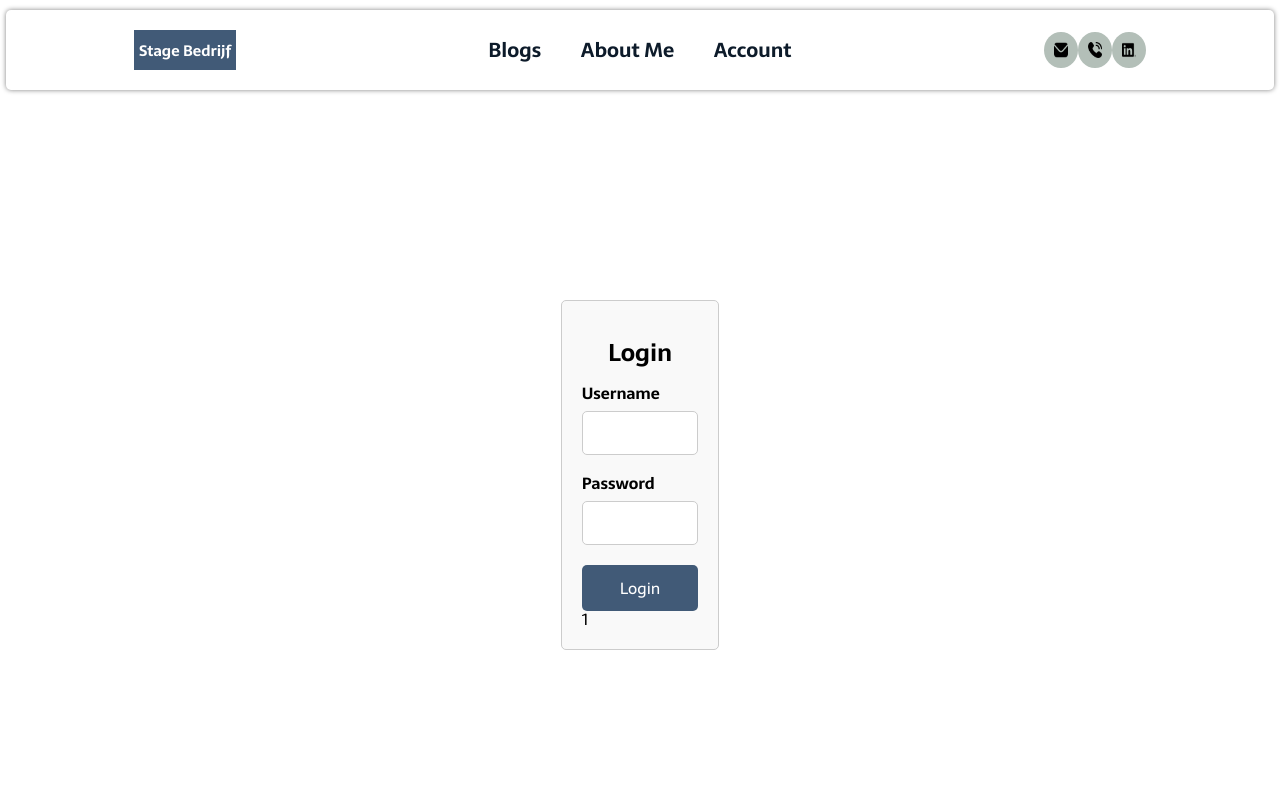
After one commit to RedaK-immalle/RedaK-immalle.github.io, a PHP site: page /account.php in a window 1280 px wide. The commit adds this page. Run offline with PHP 8.4, Linux system fonts and the light colour scheme.

Commit message:
Login Page made

```diff
--- /dev/null
+++ b/StageBedrijfSite/account.php
@@ -0,0 +1,74 @@
+<!DOCTYPE html>
+<html lang="nl">
+    <head>
+        <link rel="preconnect" href="https://fonts.googleapis.com">
+		<link rel="preconnect" href="https://fonts.gstatic.com" crossorigin>
+		<link href="https://fonts.googleapis.com/css2?family=Sarala:wght@400;700&display=swap" rel="stylesheet">
+
+        <meta charset="UTF-8">
+        <meta name="viewport" content="width=device-width, initial-scale=1.0">
+        <title>Account</title>
+        <link rel="stylesheet" type="text/css" href="css/style.css">
+    </head>
+    <body>
+        <nav>
+			<!-- Main Logo -->
+			<div id="logo">Stage Bedrijf</div>
+			<!-- Main Buttons -->
+			<ul id="main-nav-buttons">
+				<li><a href="./index.php">Blogs</a></li>
+				<li><a href="./index.php">About Me</a></li>
+				<li><a href="./account.php">Account</a></li>
+			</ul>
+
+			<!-- Socials -->
+			<ul id="social-nav-buttons">
+				<li><img class="social-nav-img" src="Icons/envelope.png"/></li>
+				<li><img class="social-nav-img" src="Icons/phone-call.png"/></li>
+				<li><img class="social-nav-img" src="Icons/linkedin.png"/></li>
+			</ul>
+		</nav>
+        <main>
+            <!-- Login Form -->
+            <div class="login-form">
+                <h2>Login</h2>
+                <form action="account.php" method="post">
+                    <label for="username">Username</label>
+                    <input type="text" id="username" name="username" required>
+
+                    <label for="password">Password</label>
+                    <input type="password" id="password" name="password" required>
+
+                    <input type="submit" name="submit" value="Login">
+                    <?php
+                    $hash = password_hash("testPass", PASSWORD_DEFAULT);
+                    echo password_verify('testPass', $hash)
+                    ?>
+                </form>
+            </div>
+            <?php
+
+                /* Establishing connection with database */
+                $conn = new mysqli("localhost", "root", "Leerling123", "stagebedrijf");
+                if($conn->connect_error) {die("<p>Connection error: " . $conn->connect_error . "</p>");}
+
+                if (isset($_POST['submit'])) {
+                    $sqlQuery = "SELECT * FROM tblUsers WHERE Username=\"".$_POST['username']."\" AND PasswordHash=\"".password_hash($_POST['password'])."\";";
+                    echo $sqlQuery;
+                    $sqlResult = $conn->query($sqlQuery);
+                }
+
+
+                /* Entering data
+                if ($sqlResult->num_rows > 0) {
+                    while ($row = $sqlResult->fetch_assoc()) {
+                        echo "<p>{$row['title']}: {$row['goal']}</p>";
+                    }
+                } else {
+                    echo "<p>Geen data gevonden!</p>";
+                }
+                */
+            ?>
+        </main>
+    </body>
+</html>
--- a/StageBedrijfSite/css/style.css
+++ b/StageBedrijfSite/css/style.css
@@ -12,10 +12,16 @@
 body, html {
   /* Hide the overflow at the left or right side of the page */
   height: 100%;
+  margin: 0;
+}
+
+body {
+  display: flex;
+  justify-content: center;
 }
 
 nav {
-  width: 100vw;
+  width: 99vw;
   height: 80px;
   padding-left: 10vw;
   padding-right: 10vw;
@@ -25,6 +31,8 @@ nav {
   justify-content: space-between;
   position: fixed;
   box-shadow: 0px 0px 5px gray;
+  border-radius: 5px;
+  margin-top: 10px;
   /* Stay on top of everything */
   z-index: 5;
 }
@@ -46,7 +54,8 @@ nav #logo {
   align-content: center;
 }
 nav #main-nav-buttons {
-  width: 20%;
+  width: 30%;
+  min-width: 20%;
 }
 nav #main-nav-buttons li a {
   font-size: 20px;
@@ -79,4 +88,53 @@ nav #social-nav-buttons li:hover {
   background-color: #e0e1dd;
 }
 
+main {
+  margin-top: 100px;
+}
+
+.login-form {
+  width: 50%;
+  height: 50%;
+  margin-top: 25vh;
+  margin-left: auto;
+  margin-right: auto;
+  padding: 20px;
+  border: 1px solid #ccc;
+  border-radius: 5px;
+  background-color: #f9f9f9;
+  box-sizing: border-box;
+  line-height: 1;
+}
+.login-form h2 {
+  margin-bottom: 20px;
+  font-size: 24px;
+  text-align: center;
+}
+.login-form label {
+  display: block;
+  margin-bottom: 10px;
+  font-weight: bold;
+}
+.login-form input[type=text],
+.login-form input[type=password] {
+  width: 100%;
+  padding: 10px;
+  margin-bottom: 20px;
+  border: 1px solid #ccc;
+  border-radius: 5px;
+}
+.login-form input[type=submit] {
+  width: 100%;
+  padding: 10px;
+  background-color: #415a77;
+  color: white;
+  border: none;
+  border-radius: 5px;
+  font-size: 16px;
+  cursor: pointer;
+}
+.login-form input[type=submit]:hover {
+  background-color: #e0e1dd;
+}
+
 /*# sourceMappingURL=style.css.map */
--- a/StageBedrijfSite/scss/style.scss
+++ b/StageBedrijfSite/scss/style.scss
@@ -11,18 +11,16 @@
 body, html {
     /* Hide the overflow at the left or right side of the page */
     height: 100%;
+    margin: 0;
+}
+
+body {
+  display: flex;
+  justify-content: center;
 }
 
 nav {
-    ul {
-      margin: 0;
-      padding: 0;
-      list-style-type: none;
-      display: inline-flex;
-      justify-content: space-between;
-    }
-
-    width: 100vw;
+  width: 99vw;
   height: variables.$navHeight;
   padding-left: 10vw;
   padding-right: 10vw;
@@ -32,8 +30,18 @@ nav {
   justify-content: space-between;
   position: fixed;
   box-shadow: 0px 0px 5px gray;
+  border-radius: 5px;
+  margin-top: 10px;
   /* Stay on top of everything */
   z-index: 5;
+  ul {
+    margin: 0;
+    padding: 0;
+    list-style-type: none;
+    display: inline-flex;
+    justify-content: space-between;
+  }
+
 
   #logo {
     width: 10%;
@@ -47,7 +55,8 @@ nav {
   }
 
   #main-nav-buttons {
-      width: 20%;
+    width: 30%;
+    min-width: 20%;
 
     li a {
       font-size: 20px;
@@ -86,3 +95,57 @@ nav {
     }
   }
 }
+
+main {
+  margin-top: 100px;
+}
+
+.login-form {
+  width: 50%;
+  height: 50%;
+  margin-top: 25vh;
+  margin-left: auto;
+  margin-right: auto;
+  padding: 20px;
+  border: 1px solid #ccc;
+  border-radius: 5px;
+  background-color: #f9f9f9;
+  box-sizing: border-box;
+  line-height: 1;
+
+  h2 {
+    margin-bottom: 20px;
+    font-size: 24px;
+    text-align: center;
+  }
+
+  label {
+    display: block;
+    margin-bottom: 10px;
+    font-weight: bold;
+  }
+
+  input[type="text"],
+  input[type="password"] {
+    width: 100%;
+    padding: 10px;
+    margin-bottom: 20px;
+    border: 1px solid #ccc;
+    border-radius: 5px;
+  }
+
+  input[type="submit"] {
+    width: 100%;
+    padding: 10px;
+    background-color: variables.$mainColor;
+    color: white;
+    border: none;
+    border-radius: 5px;
+    font-size: 16px;
+    cursor: pointer;
+  }
+
+  input[type="submit"]:hover {
+    background-color: variables.$secondaryColor;
+  }
+}
```
Also changed, not shown: StageBedrijfSite/index.php (+6 -3 lines), 1 other file. Lines whose indentation alone changed are shown as unchanged.
